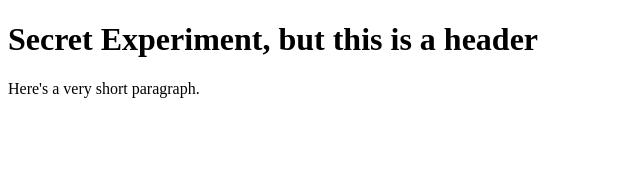
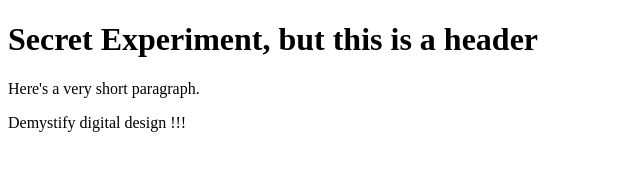
Before and after one commit to jonathanarmstrong64/Git-project-testing, a plain HTML site: page index.html in a window 1280 px wide. Shown: the whole page, without its empty margins (0-640 px from the left). Drawn offline with Linux system fonts and the light colour scheme.

Commit message:
Added course title

```diff
--- a/index.html
+++ b/index.html
@@ -9,6 +9,8 @@
   <body>
     <h1>Secret Experiment, but this is a header</h1>
     <p>Here's a very short paragraph.</p>
+
+    <p>Demystify digital design !!!</p>
   </body>
 
 </html>
```
